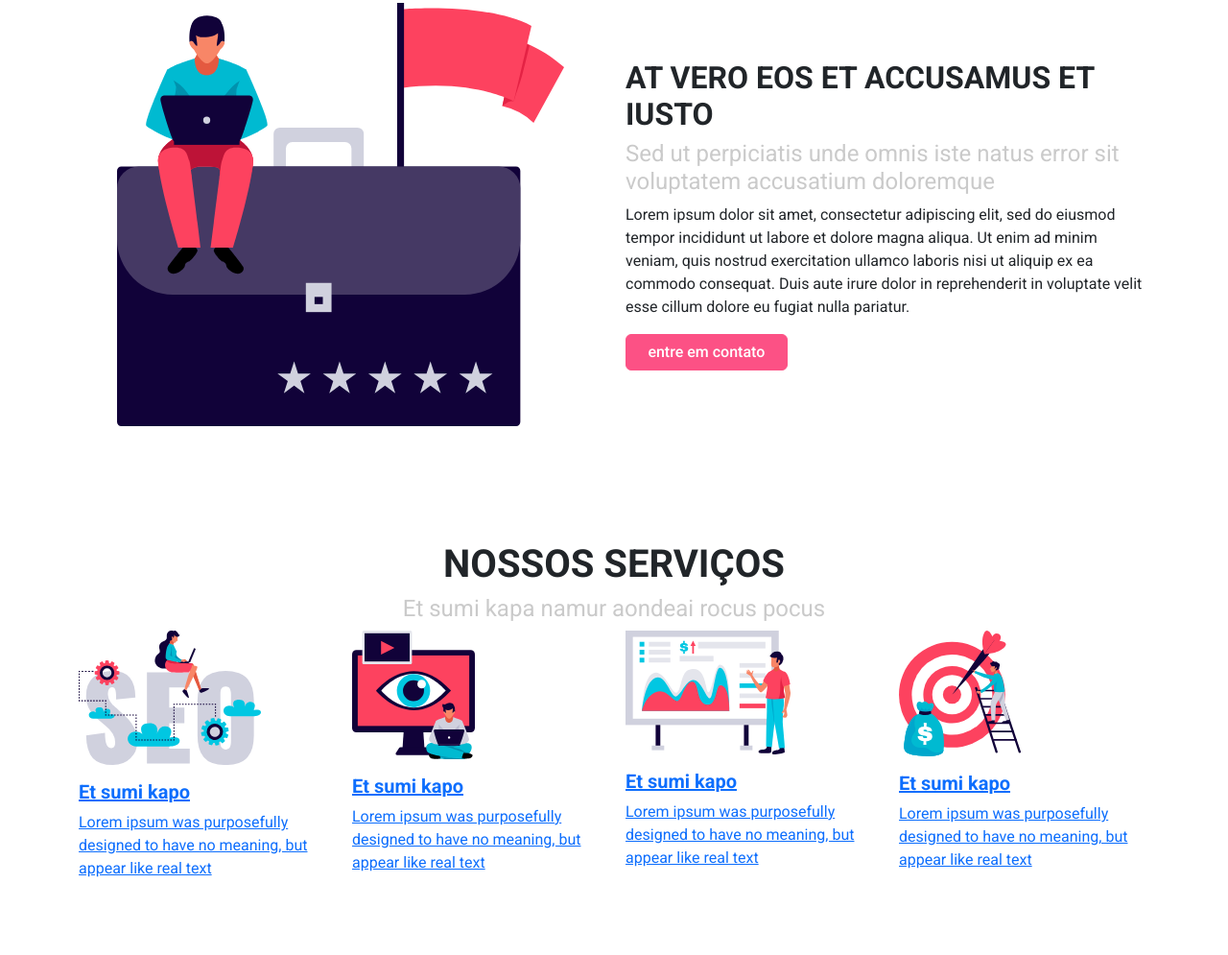
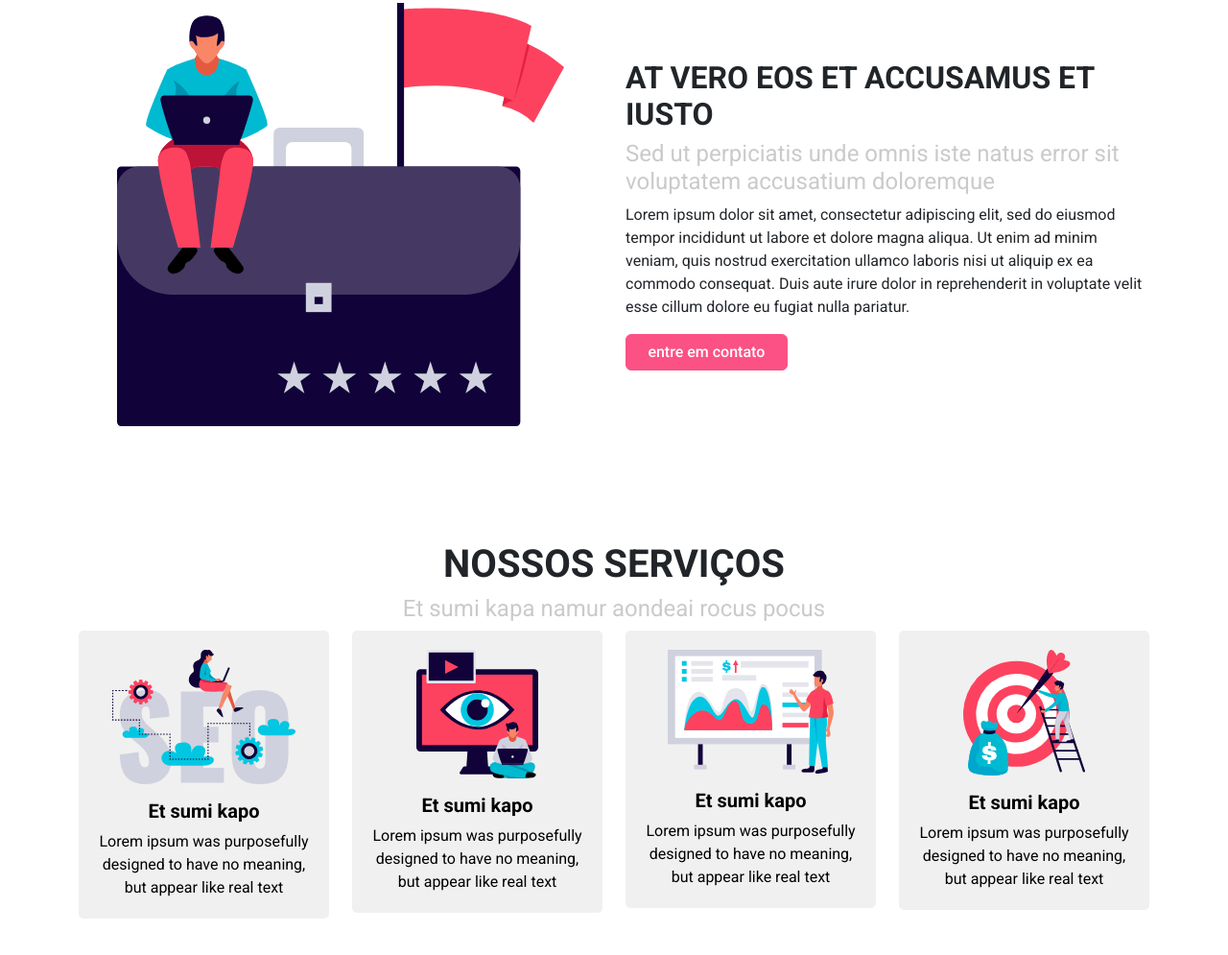
Before and after one commit to MarcusVMendes/bootstrap-landing-page, a plain HTML site: page index.html in a window 1280 px wide. Shown: the part 785-1780 px from the top of the page at 96% size. Drawn offline with nearby package versions, Linux system fonts and the light colour scheme.

Commit message:
style: services grid styles

```diff
--- a/css/global.css
+++ b/css/global.css
@@ -1,5 +1,13 @@
 h1, h2, h3, h4, h5, h6 {
     font-weight: 700;
+}
+
+a {
+    color: var(--primary);
+}
+
+a:hover {
+    color: var(--secondary);
 }
 
 .title {
@@ -58,3 +66,16 @@ h1, h2, h3, h4, h5, h6 {
     text-transform: uppercase;
 }
 /* /SLIDER */
+
+/* SERVIÇOS */
+#servicos a.destaque {
+    display: block;
+    background: var(--light);
+    border-radius: 5px;
+    text-align: center;
+    padding: 20px;
+    color: #000;
+    text-decoration: none;
+    transition: all ease-in-out 0.2s;
+}
+/* /SERVIÇOS */
```
